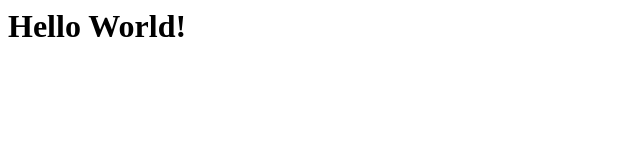
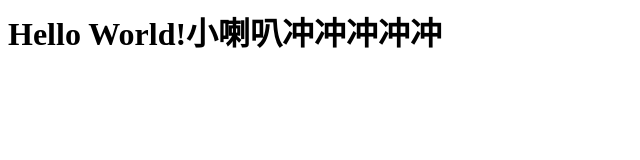
Before and after one commit to caoyibo712/caoyibo712.github.io, a plain HTML site: page index.html in a window 1280 px wide. Shown: the whole page, without its empty margins (0-640 px from the left). Drawn offline with Linux system fonts and the light colour scheme.

Commit message:
Update index.html

```diff
--- a/index.html
+++ b/index.html
@@ -2,6 +2,7 @@
 <head>
 <head/>
 <body>
-<h1>Hello World!<h1/>
+<h1>Hello World!小喇叭冲冲冲冲冲<h1/>
+
 <body/>
 <html/>
```
